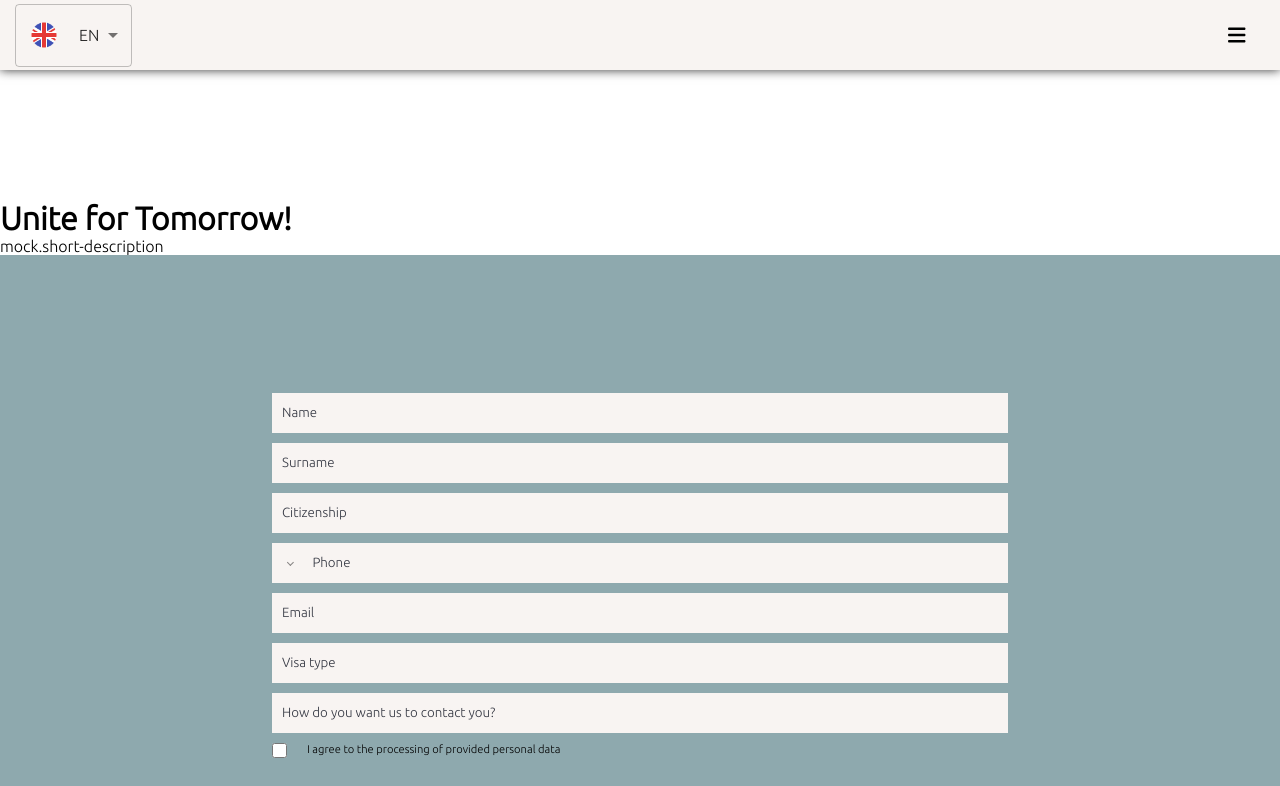
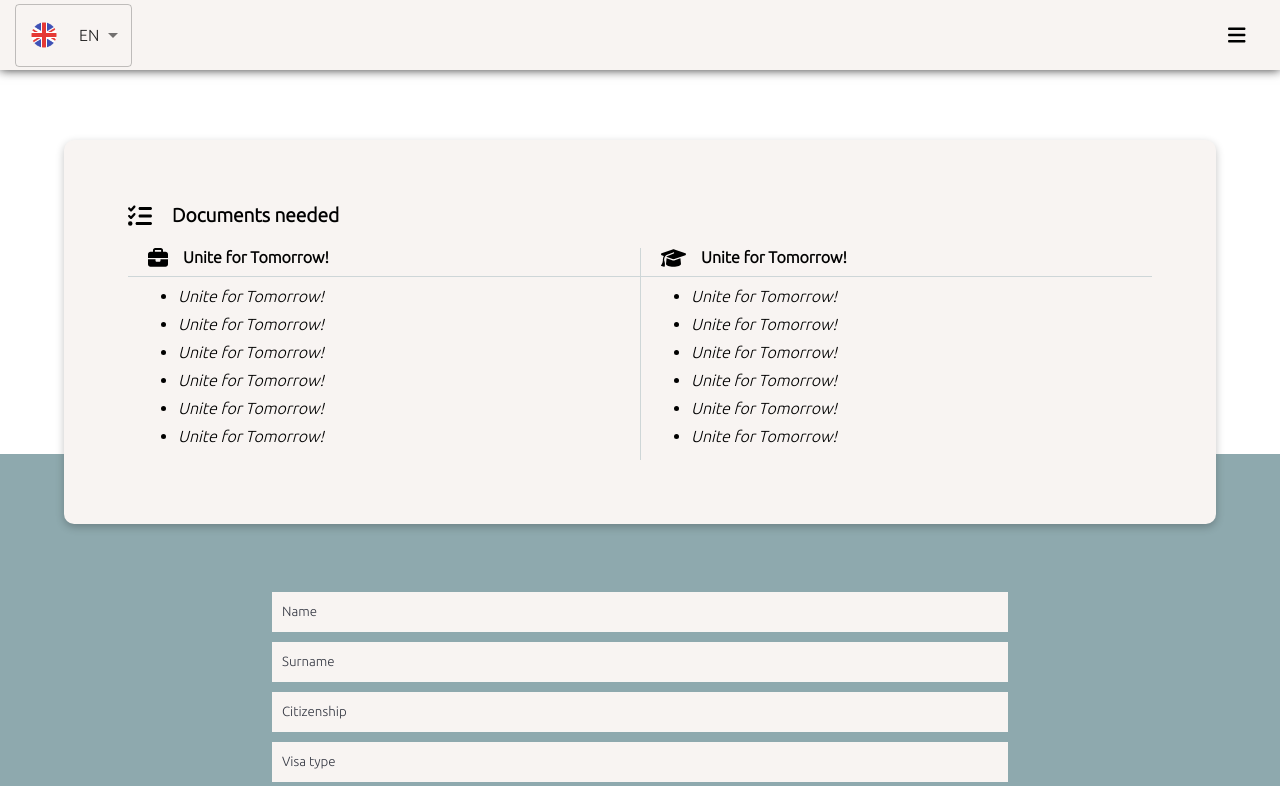
Before and after one commit to LensedStar/visacommers, a React (Create React App) app: page /aplication in a window 1280 px wide. Shown: the top 786 px of the page. Built offline with nearby package versions, Linux system fonts and the light colour scheme.

Commit message:
Add form and reCapcha

```diff
--- a/public/index.html
+++ b/public/index.html
@@ -27,9 +27,22 @@
       work correctly both with client-side routing and a non-root public URL.
       Learn how to configure a non-root public URL by running `npm run build`.
     -->
-    <title>React App</title>
+    <title>Slo Visas</title>
+    <script src="https://www.google.com/recaptcha/enterprise.js?render=6LcbjokoAAAAAAYMo9Jk3-45on9X9gmoezm62GBE"></script>
   </head>
   <body>
+  <script>
+    function onClick(e) {
+      e.preventDefault();
+      grecaptcha.enterprise.ready(async () => {
+        const token = await grecaptcha.enterprise.execute('6LcbjokoAAAAAAYMo9Jk3-45on9X9gmoezm62GBE', {action: 'LOGIN'});
+        // IMPORTANT: The 'token' that results from execute is an encrypted response sent by
+        // reCAPTCHA Enterprise to the end user's browser.
+        // This token must be validated by creating an assessment.
+        // See https://cloud.google.com/recaptcha-enterprise/docs/create-assessment
+      });
+    }
+  </script>
     <noscript>You need to enable JavaScript to run this app.</noscript>
     <div id="root"></div>
     <!--
--- a/src/Components/Form/ApplyForm.jsx
+++ b/src/Components/Form/ApplyForm.jsx
@@ -142,6 +142,12 @@ export default function ApplyForm() {
                             }
                         </select>
                         {errors.country && <span className="error">{t("form.error.country")}</span>}
+                        <select defaultValue="" {...register("type", {required: true})}>
+                            <option value="" hidden disabled>{t("form.visaType")}</option>
+                            <option value="study">{t("form.vFast")}</option>
+                            <option value="bussines">{t("form.vStudy")}</option>
+                        </select>
+                        {errors.type && <p className="error">{t("form.error.visa-type")}</p>}
                         <Controller
                             name="phone"
                             control={control}
@@ -180,12 +186,6 @@ export default function ApplyForm() {
                             })}/>
                         <ErrorMessage name={"email"} errors={errors}
                                       render={({message}) => <p className="error">{message}</p>}/>
-                        <select defaultValue="" {...register("type", {required: true})}>
-                            <option value="" hidden disabled>{t("form.visaType")}</option>
-                            <option value="study">{t("form.vFast")}</option>
-                            <option value="bussines">{t("form.vStudy")}</option>
-                        </select>
-                        {errors.type && <p className="error">{t("form.error.visa-type")}</p>}
                         <select defaultValue="" {...register("howContact", {required: true})}>
                             <option value="" hidden disabled>{t("form.howContact")}</option>
                             <option value="Telegram">Telegram</option>
--- a/src/Components/Header/Header.jsx
+++ b/src/Components/Header/Header.jsx
@@ -62,7 +62,7 @@ export default function Header() {
                             <a href = "mailto: abc@example.com">adc@example.com</a>
                         </span>
                         <Button
-                            content={<Link to="aplication"><p className="navBtnText" >{t("navigation.apply")}</p></Link>}
+                            content={<Link to="/aplication"><p className="navBtnText" >{t("navigation.apply")}</p></Link>}
                             style={{
                                 alignSelf : "center",
                                 marginTop:"40px"
--- a/src/Components/Header/HeaderStyle.scss
+++ b/src/Components/Header/HeaderStyle.scss
@@ -100,7 +100,7 @@ $clr-5:rgb(52, 55, 66);
     .dropDownButton {
       justify-self: end;
       margin-top: 20px;
-      margin-right: 30px;
+      margin-right: 15px;
     }
 
     .navLinks {
--- a/src/Components/Pages/FormPage/FormPage.jsx
+++ b/src/Components/Pages/FormPage/FormPage.jsx
@@ -4,15 +4,56 @@ import "./FormPageStyle.scss";
 
 import {useTranslation} from "react-i18next";
 
+import { FontAwesomeIcon } from "@fortawesome/react-fontawesome";
+
+import { faListCheck,faBriefcase,faGraduationCap } from "@fortawesome/free-solid-svg-icons";
+
 import Form from "../../Form/ApplyForm";
+
+
+
 
 
 export default function FormPage() {
     const {t} = useTranslation();
     return(
         <div className="formPage">
-            <h1 className="formTitle">{t("mock.title")}</h1>
-            <p className="form-desc">{t("mock.short-description ")}</p>
+            <div className="checkList">
+                <div className="checkListTitle">
+                    <FontAwesomeIcon icon={faListCheck} size="xl" style={{color: "#000000",}} />
+                    <h2 className="checklistTitle">{t("form.neeed-documents")}</h2>
+                </div>
+                <div className="checkListsBlock">
+                <div className="checkListItems vType1">
+                    <span className="itemsTitle">
+                        <FontAwesomeIcon icon={faBriefcase} size="lg" style={{color:"#000000"}} />
+                        <p className="checkVisaType">{t("mock.title")}</p>
+                    </span>
+                    <ul className="dockList">
+                        <li>{t("mock.title")}</li>
+                        <li>{t("mock.title")}</li>
+                        <li>{t("mock.title")}</li>
+                        <li>{t("mock.title")}</li>
+                        <li>{t("mock.title")}</li>
+                        <li>{t("mock.title")}</li>
+                    </ul>
+                </div>
+                <div className="checkListItems vType2">
+                    <span className="itemsTitle">
+                        <FontAwesomeIcon icon={faGraduationCap} size="lg" style={{color:"#000000"}} />
+                        <p className="checkVisaType">{t("mock.title")}</p>
+                    </span>
+                    <ul className="dockList" >
+                        <li>{t("mock.title")}</li>
+                        <li>{t("mock.title")}</li>
+                        <li>{t("mock.title")}</li>
+                        <li>{t("mock.title")}</li>
+                        <li>{t("mock.title")}</li>
+                        <li>{t("mock.title")}</li>
+                    </ul>
+                </div>
+            </div>
+            </div>
             <div className="formContainer">
                 <Form />
             </div>
--- a/src/Components/Pages/FormPage/FormPageStyle.scss
+++ b/src/Components/Pages/FormPage/FormPageStyle.scss
@@ -1,5 +1,72 @@
+
+$clr-1:rgb(248, 244, 242);
+$clr-2:rgb(121, 132, 139);
+$clr-3:rgb(142, 169, 174);
+$clr-4:rgb(130, 133, 142);
+$clr-5:rgb(52, 55, 66);
+
 .formPage{
-  padding-top: 200px;
-  .formTitle{
+  display: flex;
+  flex-direction: column;
+  justify-content: center;
+  align-items: center;
+
+  .checkListsBlock{
+    @media screen and (min-width:700px){
+      display:grid;
+      grid-template-columns: 1fr 1fr;
+      justify-content: center;
+      align-content: center;
+    }
+  }
+  .checkList{
+    margin: 0 5% 70px 5%;
+    width: 90%;
+    box-shadow:rgba(0, 0, 0, 0.24) 0 3px 8px;
+    border-radius: 10px;
+    padding: 5% 5%;
+    position: relative;
+    background-color: $clr-1;
+    top:140px;
+    .vType2{
+      @media screen and (min-width: 700px){
+        border-left: solid 1px rgba(142, 169, 174,.4);
+      }
+    }
+    .checkListTitle{
+      display: flex;
+      flex-direction: row;
+      align-items: start;
+      justify-content: flex-start;
+
+      h2{
+        font-size: 1.2rem;
+        margin: 0 0 0 20px;
+      }
+    }
+    .checkListItems{
+      margin: 20px 0 0 0;
+      padding: 0 0 10px 0;
+      width: 100%;
+      .itemsTitle{
+        display: flex;
+        flex-direction: row;
+        width: 100%;
+        border-bottom: solid 1px rgba(142, 169, 174,.4);
+        padding: 0 0 8px 20px;
+        p{
+          margin:0 0 0 15px;
+          font-weight: bold;
+        }
+      }
+      .dockList{
+        li{
+            margin: 10px 0 5px 50px;
+            list-style-type: disc;
+            font-size: 1rem;
+            font-style: italic;
+        }
+      }
+    }
   }
 }
--- a/src/locales/en.json
+++ b/src/locales/en.json
@@ -33,6 +33,7 @@
     "tgTag": "Telegram tag",
     "agreement": "I agree to the processing of provided personal data",
     "how-find": "How to find?",
+    "neeed-documents": "Documents needed",
     "error": {
       "agreement": "You must agree to the processing of provided personal data",
       "contact-method": "Contact method is required",
--- a/src/locales/ru.json
+++ b/src/locales/ru.json
@@ -19,6 +19,7 @@
     "tgTag": "Тэг телеграм",
     "agreement": "Согласен(-a) на обработку предоставленых персональных данных",
     "how-find": "Как найти?",
+    "neeed-documents": "Необходимые документы",
     "error": {
       "name": "Имя обязательно",
       "surname": "Фамилия обязательна",
--- a/src/locales/ua.json
+++ b/src/locales/ua.json
@@ -19,6 +19,7 @@
     "tgTag": "Telegram tag UKR",
     "agreement": "Согласен(-a) на обработку предоставленых персональных данных UKR",
     "how-find": "Як найти?",
+    "neeed-documents": "Необхідні документи",
     "error": {
       "name": "Iм'я обов'язкове",
       "surname": "Прізвище обов'язкове",
```
